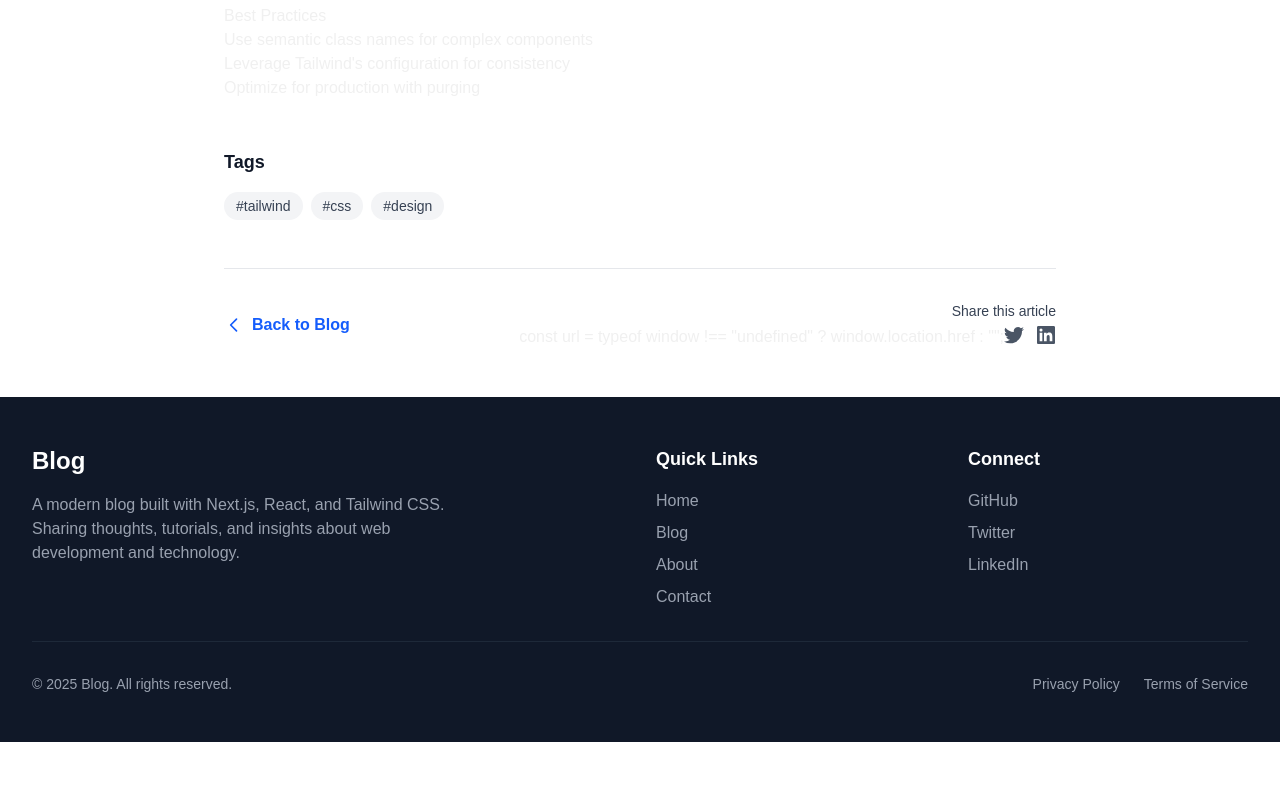
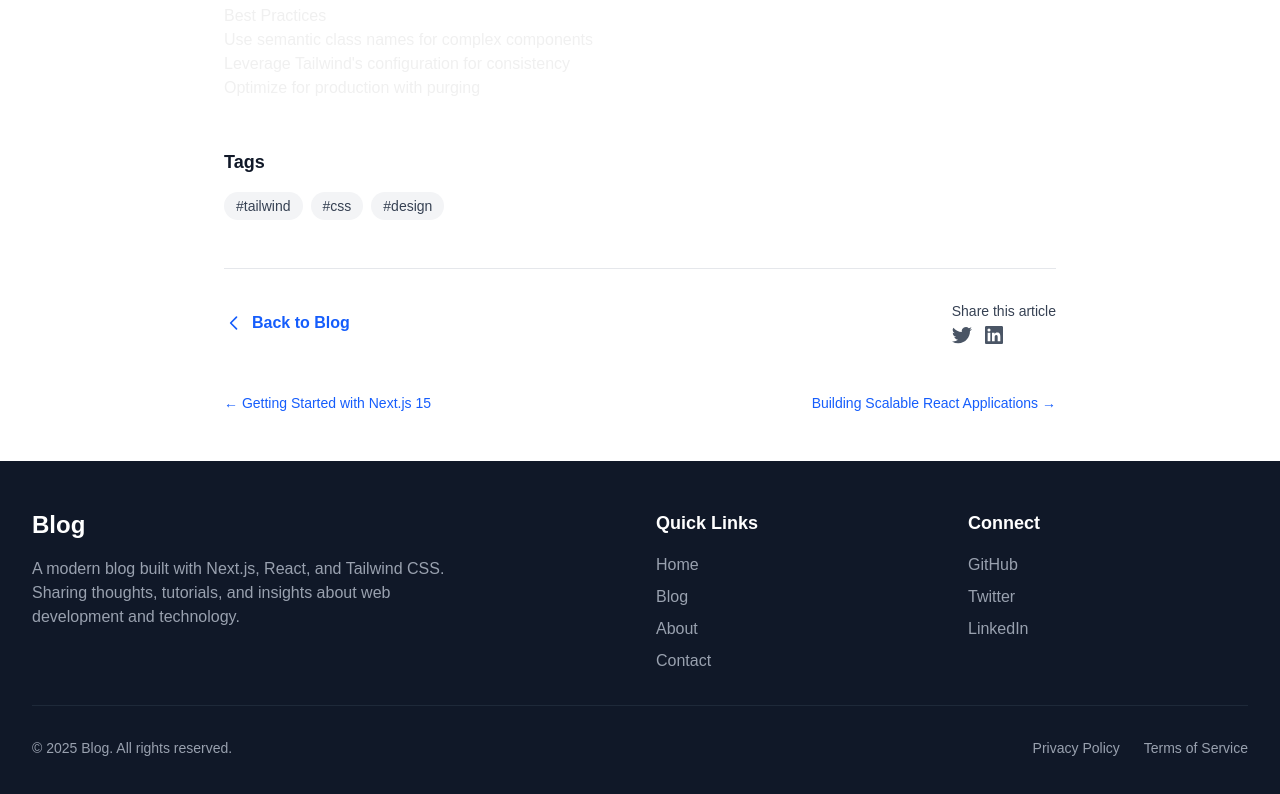
Before and after one commit to Drakeze/Blog, a Next.js app in the folder blog/: page /blog/mastering-tailwind-css in a window 1280 px wide. Shown: the part 891-1685 px from the top of the page. Before the commit the page ends 1633 px from the top, so only its background shows below. Built offline with nearby package versions, Linux system fonts and the light colour scheme.

Commit message:
Update page.tsx

```diff
--- a/blog/src/app/blog/[slug]/page.tsx
+++ b/blog/src/app/blog/[slug]/page.tsx
@@ -1,3 +1,5 @@
+"use client";
+
 import Link from 'next/link';
 import { notFound } from 'next/navigation';
 
@@ -272,6 +274,14 @@ export default function BlogPostPage({ params }: BlogPostPageProps) {
     notFound();
   }
 
+  // Find index of current post for navigation
+  const postIndex = allPosts.findIndex(p => p.slug === params.slug);
+  const previousPost = allPosts[postIndex - 1];
+  const nextPost = allPosts[postIndex + 1];
+
+  // Get current URL for share links
+  const url = typeof window !== "undefined" ? window.location.href : "";
+
   return (
     <article className="max-w-4xl mx-auto px-4 sm:px-6 lg:px-8 py-12">
       {/* Breadcrumb */}
@@ -402,9 +412,8 @@ export default function BlogPostPage({ params }: BlogPostPageProps) {
           <div className="text-right">
             <p className="text-sm text-gray-700 mb-1">Share this article</p>
             <div className="flex space-x-3">
-            const url = typeof window !== "undefined" ? window.location.href : "";
               <a
-                href={`https://twitter.com/intent/tweet?text=${encodeURIComponent(post.title)}&url=${encodeURIComponent(window.location.href)}`}
+                href={`https://twitter.com/intent/tweet?text=${encodeURIComponent(post.title)}&url=${encodeURIComponent(url)}`}
                 target="_blank"
                 rel="noopener noreferrer"
                 className="text-gray-600 hover:text-blue-500 transition-colors"
@@ -416,7 +425,7 @@ export default function BlogPostPage({ params }: BlogPostPageProps) {
               </a>
 
               <a
-                href={`https://www.linkedin.com/sharing/share-offsite/?url=${encodeURIComponent(window.location.href)}`}
+                href={`https://www.linkedin.com/sharing/share-offsite/?url=${encodeURIComponent(url)}`}
                 target="_blank"
                 rel="noopener noreferrer"
                 className="text-gray-600 hover:text-blue-700 transition-colors"
@@ -429,6 +438,18 @@ export default function BlogPostPage({ params }: BlogPostPageProps) {
             </div>
           </div>
         </div>
+        <div className="flex justify-between mt-12 text-sm">
+          {previousPost && (
+            <Link href={`/blog/${previousPost.slug}`} className="text-blue-600 hover:underline">
+              ← {previousPost.title}
+            </Link>
+          )}
+          {nextPost && (
+            <Link href={`/blog/${nextPost.slug}`} className="text-blue-600 hover:underline ml-auto">
+              {nextPost.title} →
+            </Link>
+          )}
+        </div>
       </div>
     </article>
   );
```
